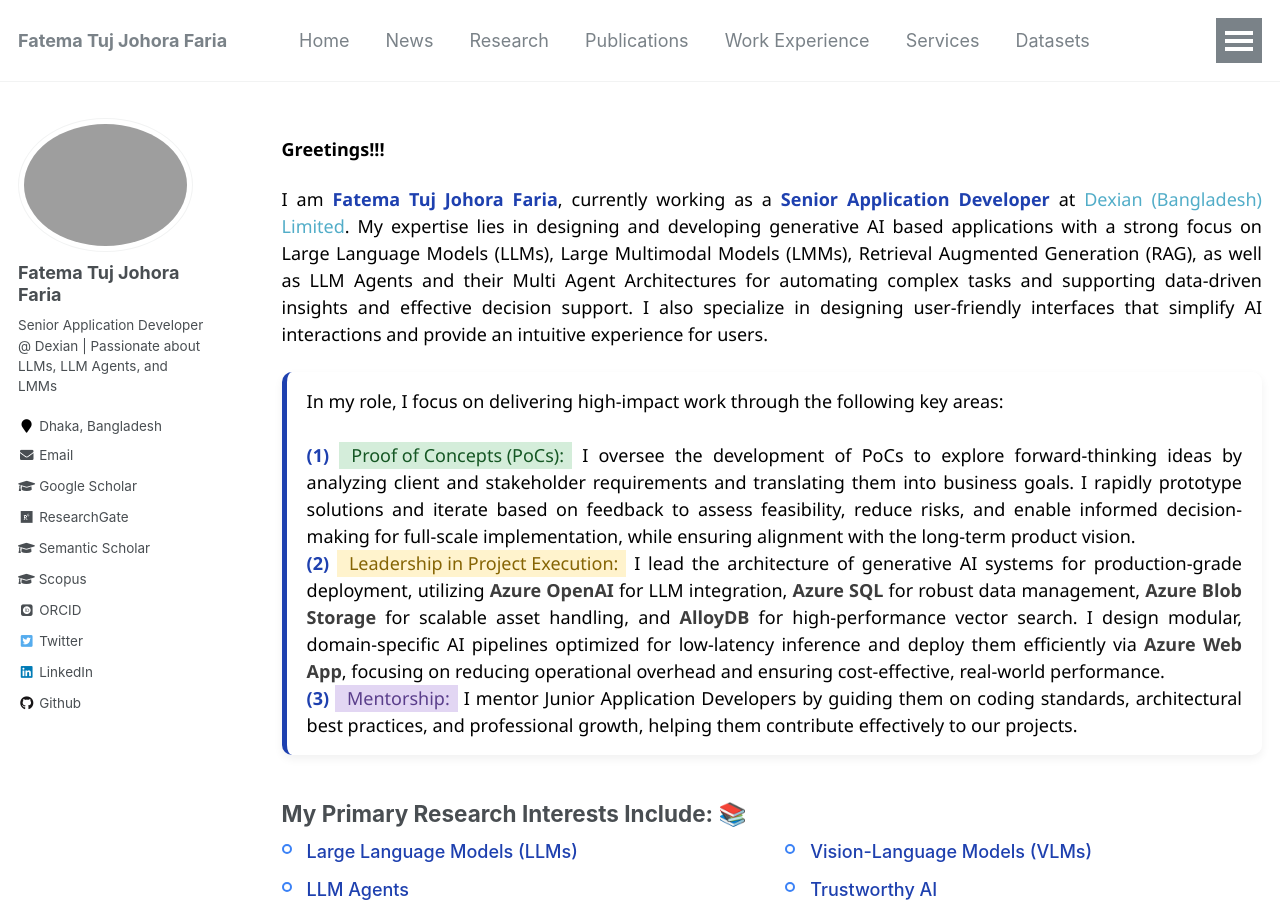
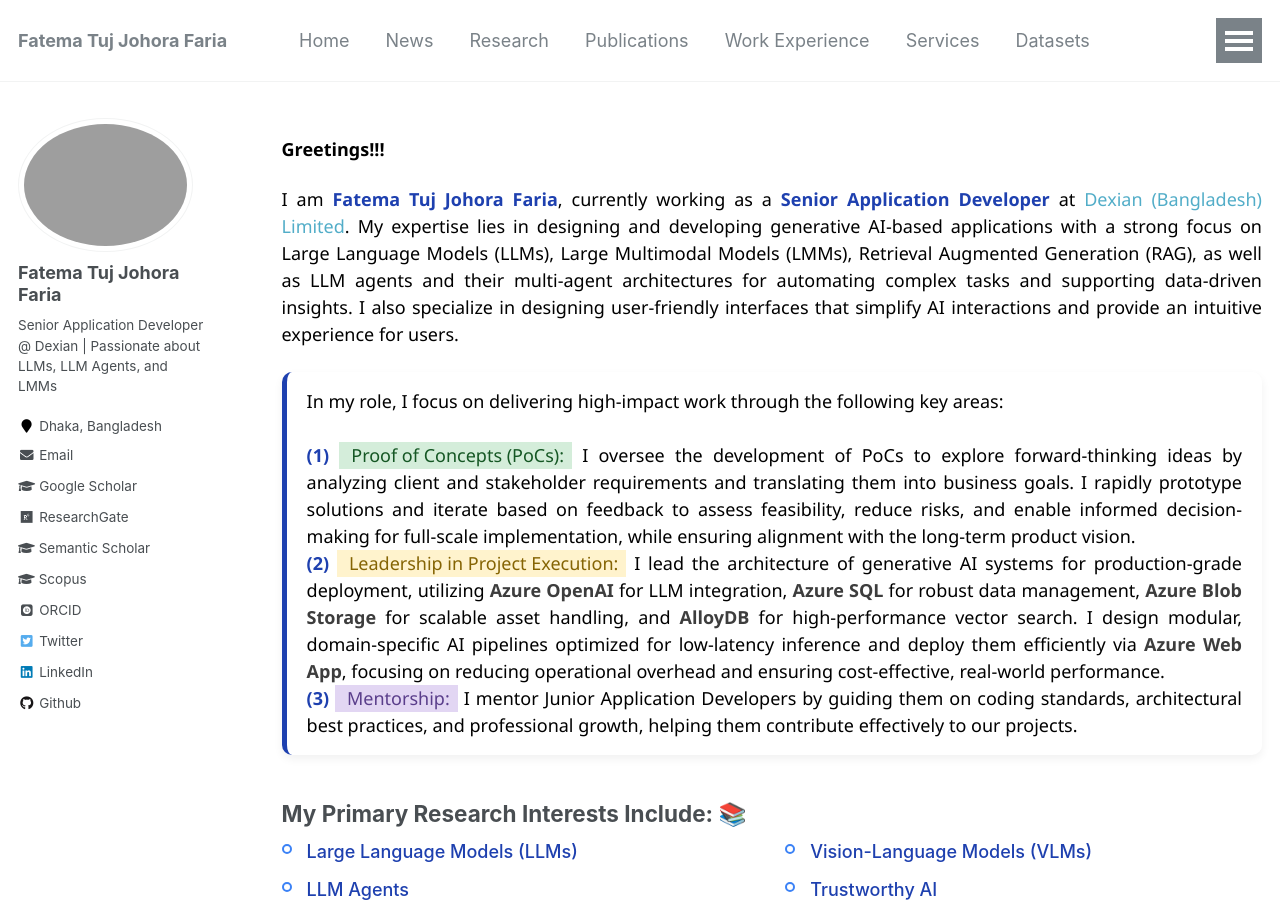
Before and after one commit to fatemafaria142/fatemafaria142.github.io, a Jekyll site: the page built from _pages/about.md, in a window 1280 px wide and 900 px high. Built offline with Jekyll 4.4.1, drawn with Linux system fonts in a browser that asks for light colours; some web fonts are replaced.

Commit message:
Update about

```diff
--- a/_pages/about.md
+++ b/_pages/about.md
@@ -103,8 +103,8 @@ redirect_from:
   I am <strong style="color:#1e40af;">Fatema Tuj Johora Faria</strong>, currently working as a
   <strong style="color:#1e40af;">Senior Application Developer</strong> at
   <a href="https://www.linkedin.com/company/dexiansolutions/">Dexian (Bangladesh) Limited</a>.
-  My expertise lies in designing and developing generative AI based applications with a strong focus on
-  Large Language Models (LLMs), Large Multimodal Models (LMMs), Retrieval Augmented Generation (RAG), as well as LLM Agents and their Multi Agent Architectures for automating complex tasks and supporting data-driven insights and effective decision support. I also specialize in designing user-friendly interfaces that simplify AI interactions and provide an intuitive experience for users.
+  My expertise lies in designing and developing generative AI-based applications with a strong focus on
+  Large Language Models (LLMs), Large Multimodal Models (LMMs), Retrieval Augmented Generation (RAG), as well as LLM agents and their multi-agent architectures for automating complex tasks and supporting data-driven insights. I also specialize in designing user-friendly interfaces that simplify AI interactions and provide an intuitive experience for users.
 </p>
 
 <div class="info-wrapper">
```
